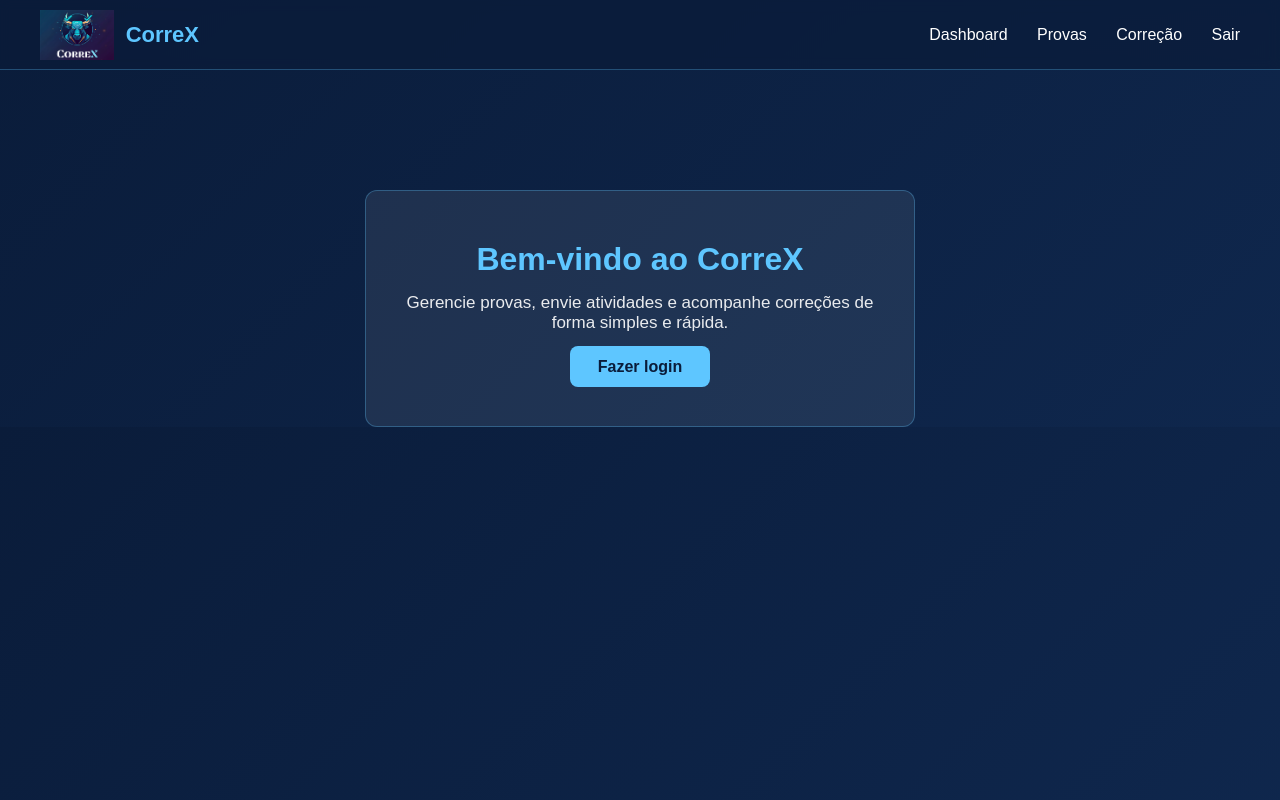
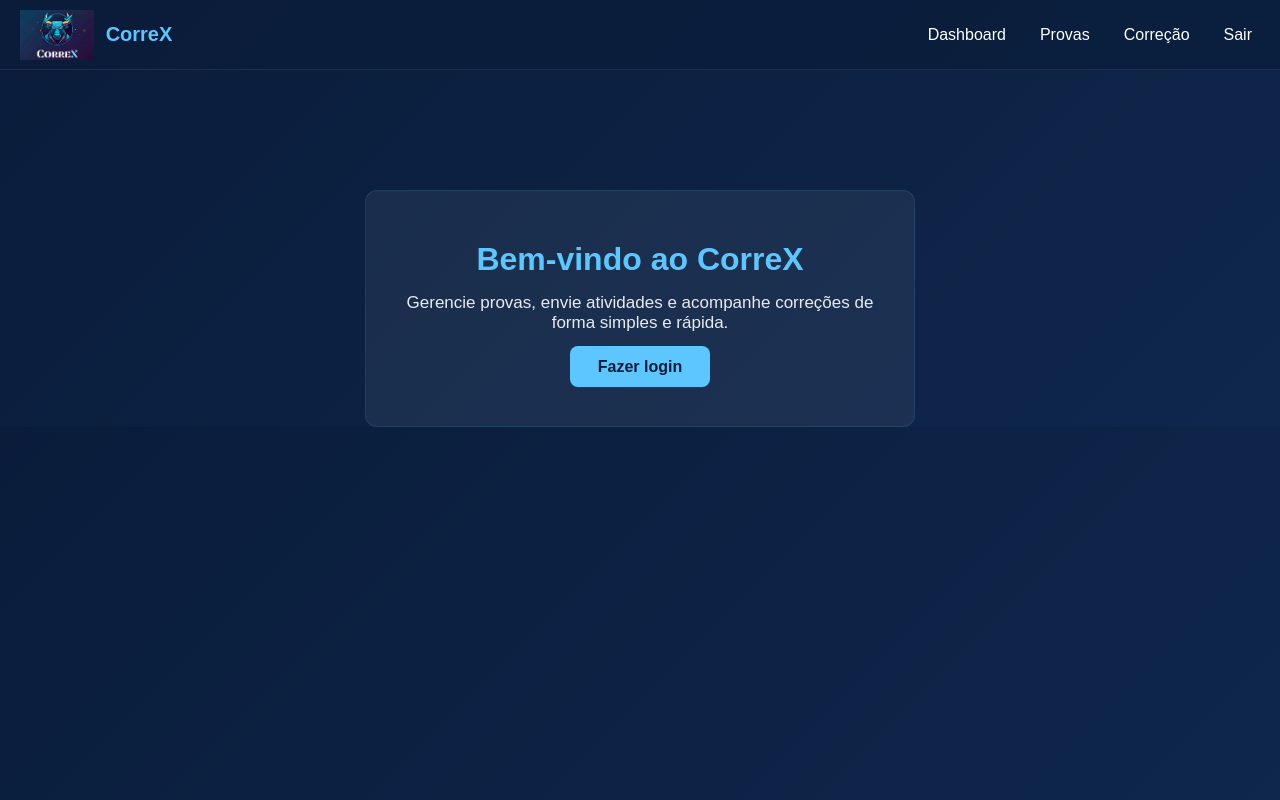
Before and after one commit to lubrias/Sistema-flexivel-correcao-HTML-CSS, a plain HTML site: page index.html in a window 1280 px wide. Drawn offline with Linux system fonts and the light colour scheme.

Commit message:
Mudanças no style.css

```diff
--- a/style.css
+++ b/style.css
@@ -6,48 +6,53 @@
     font-family: Arial, sans-serif;
 }
 
-/* Fundo do site (MESMO PADRÃO DO DASHBOARD) */
+/* Fundo padrão do sistema */
 body {
     background: linear-gradient(135deg, #0a1c3a, #0f274d);
     color: white;
+    overflow-x: hidden;
 }
 
-/* Topbar */
+/* TOPBAR — agora 100% padronizada com o restante das páginas */
 .topbar {
-    width: 100%;
+    display: flex;
+    align-items: center;
+    justify-content: space-between;
+    padding: 0 20px;
     height: 70px;
-    background: rgba(10, 28, 58, 0.7);
-    backdrop-filter: blur(6px);
-    display: flex;
-    justify-content: space-between;
-    align-items: center;
-    padding: 0 40px;
-    border-bottom: 1px solid rgba(94, 198, 255, 0.3);
+    background: rgba(10,28,58,0.75);
+    border-bottom: 1px solid rgba(94,198,255,0.12);
 }
 
 /* Logo */
 .logo-area {
     display: flex;
     align-items: center;
+    gap: 12px;
 }
 
 .logo-area img {
     height: 50px;
-    margin-right: 12px;
 }
 
 .brand {
-    font-size: 22px;
-    font-weight: bold;
     color: #5ec6ff;
+    font-weight: 700;
+    font-size: 20px;
 }
 
 /* Menu */
+.menu {
+    display: flex;
+    gap: 18px;
+    align-items: center;
+}
+
 .menu a {
     color: white;
     text-decoration: none;
-    margin-left: 25px;
-    font-size: 16px;
+    padding: 6px 8px;
+    border-radius: 6px;
     transition: 0.2s ease;
 }
 
@@ -55,7 +60,7 @@ body {
     color: #5ec6ff;
 }
 
-/* HERO (Caixa central — mesmo estilo visual usado no sair.html) */
+/* HERO */
 .hero {
     display: flex;
     justify-content: center;
@@ -63,8 +68,8 @@ body {
 }
 
 .hero-box {
-    background: rgba(255, 255, 255, 0.08);
-    border: 1px solid rgba(94, 198, 255, 0.3);
+    background: rgba(255,255,255,0.06);
+    border: 1px solid rgba(94,198,255,0.12);
     padding: 50px 40px;
     width: 550px;
     border-radius: 12px;
@@ -98,14 +103,19 @@ body {
     background: #8fdaff;
 }
 
-/* Modal */
+/* MODAL — agora completamente fixo e isolado */
 .modal {
     position: fixed;
-    inset: 0;
+    top: 0;
+    left: 0;
+    width: 100%;
+    height: 100%;
+    backdrop-filter: blur(3px);
     background: rgba(0,0,0,0.55);
     display: none;
     justify-content: center;
     align-items: center;
+    z-index: 9999;
 }
 
 .modal.show {
```
